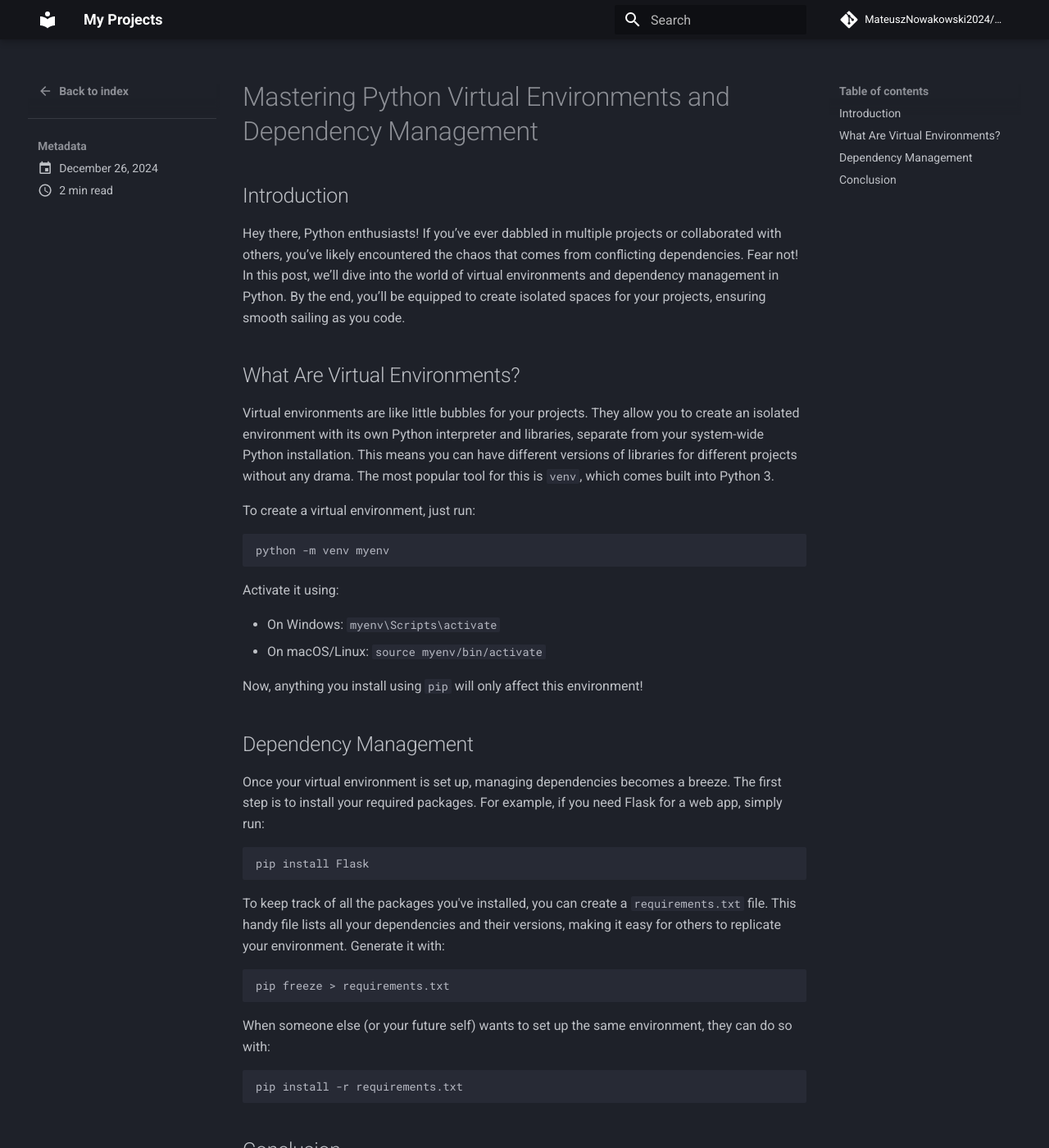
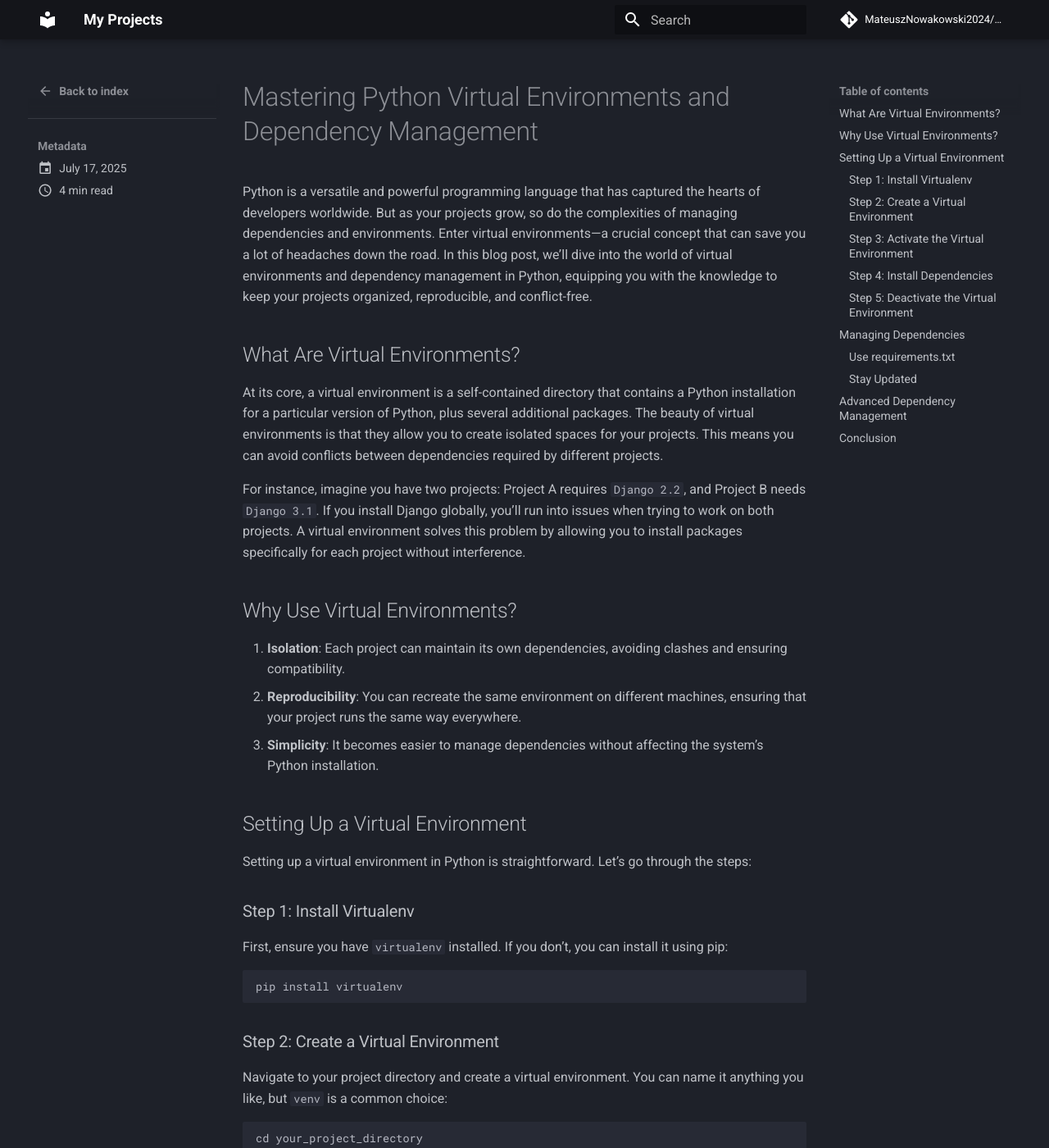
Before and after one commit to MateuszNowakowski2024/ds_ai_portfolio, an MkDocs documentation site: the page built from docs/blog/posts/mastering-python-virtual-environments-and-dependency-management.md, in a window 1280 px wide and 1400 px high. Shown: the whole window at 82% size. Built offline with MkDocs 1.6.1 and Material for MkDocs 9.7.7, drawn with Linux system fonts in a browser that asks for light colours; comment, search, counter and statistics services are not loaded; some of the changed text lies outside the part shown.

Commit message:
Automated blog post - 2025-07-17

````diff
--- a/docs/blog/posts/mastering-python-virtual-environments-and-dependency-management.md
+++ b/docs/blog/posts/mastering-python-virtual-environments-and-dependency-management.md
@@ -1,52 +1,125 @@
 ---
-date: 2024-12-26
+date: 2025-07-17
 title: Mastering Python Virtual Environments and Dependency Management
 ---
 
 # Mastering Python Virtual Environments and Dependency Management
 
-## Introduction
+Python is a versatile and powerful programming language that has captured the hearts of developers worldwide. But as your projects grow, so do the complexities of managing dependencies and environments. Enter virtual environments—a crucial concept that can save you a lot of headaches down the road. In this blog post, we’ll dive into the world of virtual environments and dependency management in Python, equipping you with the knowledge to keep your projects organized, reproducible, and conflict-free.
 
-Hey there, Python enthusiasts! If you’ve ever dabbled in multiple projects or collaborated with others, you’ve likely encountered the chaos that comes from conflicting dependencies. Fear not! In this post, we’ll dive into the world of virtual environments and dependency management in Python. By the end, you’ll be equipped to create isolated spaces for your projects, ensuring smooth sailing as you code.
+## What Are Virtual Environments?
 
 <!-- more -->
-## What Are Virtual Environments?
+At its core, a virtual environment is a self-contained directory that contains a Python installation for a particular version of Python, plus several additional packages. The beauty of virtual environments is that they allow you to create isolated spaces for your projects. This means you can avoid conflicts between dependencies required by different projects.
 
-Virtual environments are like little bubbles for your projects. They allow you to create an isolated environment with its own Python interpreter and libraries, separate from your system-wide Python installation. This means you can have different versions of libraries for different projects without any drama. The most popular tool for this is `venv`, which comes built into Python 3.
+For instance, imagine you have two projects: Project A requires `Django 2.2`, and Project B needs `Django 3.1`. If you install Django globally, you’ll run into issues when trying to work on both projects. A virtual environment solves this problem by allowing you to install packages specifically for each project without interference.
 
-To create a virtual environment, just run:
+## Why Use Virtual Environments?
+
+1. **Isolation**: Each project can maintain its own dependencies, avoiding clashes and ensuring compatibility.
+2. **Reproducibility**: You can recreate the same environment on different machines, ensuring that your project runs the same way everywhere.
+3. **Simplicity**: It becomes easier to manage dependencies without affecting the system’s Python installation.
+
+## Setting Up a Virtual Environment
+
+Setting up a virtual environment in Python is straightforward. Let’s go through the steps:
+
+### Step 1: Install Virtualenv
+
+First, ensure you have `virtualenv` installed. If you don’t, you can install it using pip:
 
 ```bash
-python -m venv myenv
+pip install virtualenv
 ```
 
-Activate it using:
+### Step 2: Create a Virtual Environment
 
-- On Windows: `myenv\Scripts\activate`
-- On macOS/Linux: `source myenv/bin/activate`
-
-Now, anything you install using `pip` will only affect this environment!
-
-## Dependency Management
-
-Once your virtual environment is set up, managing dependencies becomes a breeze. The first step is to install your required packages. For example, if you need Flask for a web app, simply run:
+Navigate to your project directory and create a virtual environment. You can name it anything you like, but `venv` is a common choice:
 
 ```bash
-pip install Flask
+cd your_project_directory
+virtualenv venv
 ```
 
-To keep track of all the packages you've installed, you can create a `requirements.txt` file. This handy file lists all your dependencies and their versions, making it easy for others to replicate your environment. Generate it with:
+This command creates a folder named `venv` containing a copy of the Python interpreter and a `lib` directory for your dependencies.
+
+### Step 3: Activate the Virtual Environment
+
+To start using your virtual environment, you need to activate it. The command varies depending on your operating system:
+
+- **Windows**:
+  ```bash
+  venv\Scripts\activate
+  ```
+
+- **Mac/Linux**:
+  ```bash
+  source venv/bin/activate
+  ```
+
+Once activated, your terminal prompt will change to indicate that you’re now working within the virtual environment.
+
+### Step 4: Install Dependencies
+
+Now that your virtual environment is active, you can install packages using pip:
+
+```bash
+pip install Django==3.1
+```
+
+This command installs Django version 3.1 only in your virtual environment, keeping your global Python installation untouched.
+
+### Step 5: Deactivate the Virtual Environment
+
+When you’re done working on your project, you can deactivate the virtual environment with:
+
+```bash
+deactivate
+```
+
+Your terminal will return to the global Python environment, and any packages you installed in the virtual environment will not be accessible until you activate it again.
+
+## Managing Dependencies
+
+As your project grows, managing dependencies is crucial. Here are some best practices you can adopt:
+
+### Use `requirements.txt`
+
+Creating a `requirements.txt` file is a common practice for tracking your project’s dependencies. This file lists all the packages your project requires, along with their specific versions. To create this file, run:
 
 ```bash
 pip freeze > requirements.txt
 ```
 
-When someone else (or your future self) wants to set up the same environment, they can do so with:
+To install the dependencies listed in `requirements.txt` on another machine, simply run:
 
 ```bash
 pip install -r requirements.txt
 ```
 
+This command ensures that all necessary packages are installed with the exact versions specified.
+
+### Stay Updated
+
+Keeping your dependencies up to date is important for security and performance. Tools like `pip-review` can help you list outdated packages and update them easily:
+
+```bash
+pip install pip-review
+pip-review --interactive
+```
+
+This interactive command allows you to select packages to update.
+
+## Advanced Dependency Management
+
+For more complex projects, you might want to explore tools like `Pipenv` or `Poetry`. Both of these tools provide an integrated approach to managing dependencies, virtual environments, and package installation.
+
+- **Pipenv**: Combines `Pipfile`, `Pipfile.lock`, and virtual environment management in one tool. It’s particularly useful for ensuring that you have a deterministic build.
+
+- **Poetry**: A more recent contender, Poetry manages dependencies and packaging in an elegant way. It uses a `pyproject.toml` file to define dependencies, making it easier to manage versions and publish packages.
+
 ## Conclusion
 
-Virtual environments and dependency management are essential skills for any Python developer. They help avoid the dreaded "it works on my machine" syndrome and make your projects more portable and reproducible. As the Python community continues to grow, adopting best practices like these will ensure that your coding experience remains enjoyable and efficient. Happy coding!
+Virtual environments and dependency management are essential tools in a Python developer’s toolkit. They help you maintain clean, isolated, and reproducible project environments, allowing you to focus on what really matters: building great applications. By understanding and implementing these techniques, you’ll save yourself from the many pitfalls of dependency hell and ensure your projects remain manageable.
+
+So, whether you’re just starting out or are a seasoned developer, take the time to set up and manage your virtual environments. Your future self will thank you! Happy coding!
````
